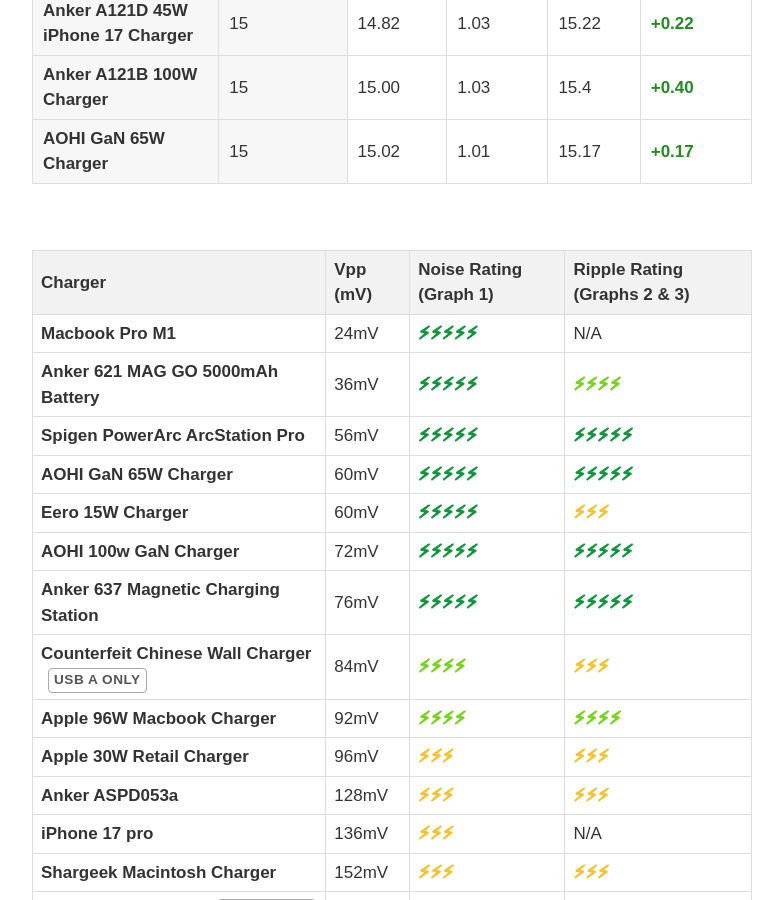
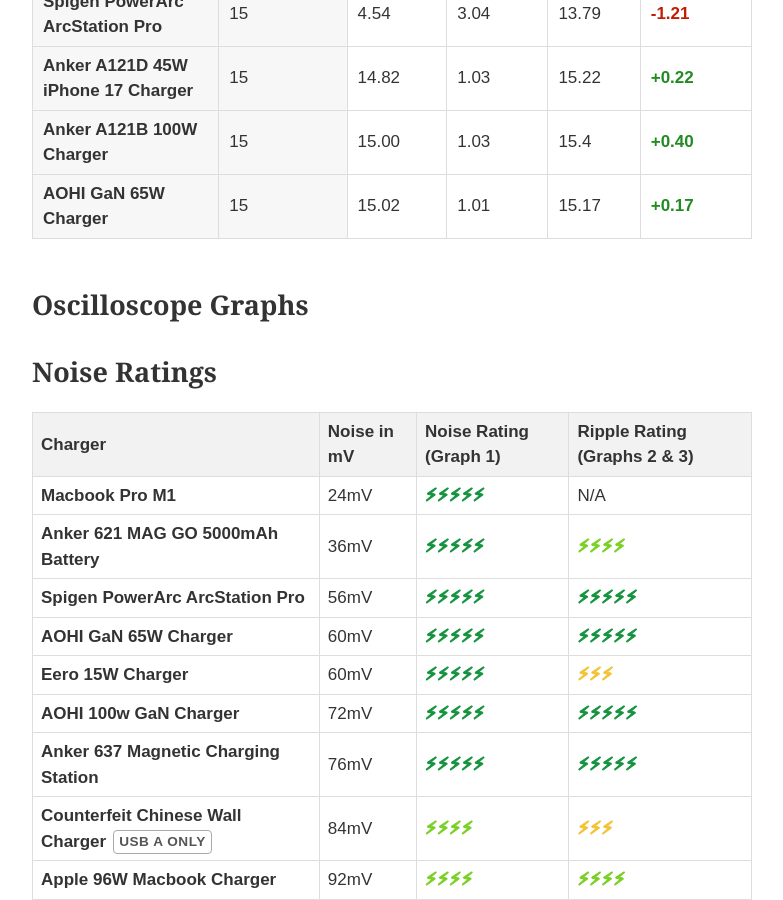
Before and after one commit to 0sps/sull1van.com, a Jekyll site: the page built from _posts/2026-01-19-a-dozen-chargers-in-the-lab.md, in a window 1280 px wide and 900 px high, scrolled down 3617 px. Shown: the whole window, without its empty margins (248-1031 px from the left). Built offline with Jekyll 4.4.1, drawn with Linux system fonts in a browser that asks for light colours; some of the changed text lies outside the part shown.

Commit message:
Update 2026-01-19-a-dozen-chargers-in-the-lab.md

```diff
--- a/_posts/2026-01-19-a-dozen-chargers-in-the-lab.md
+++ b/_posts/2026-01-19-a-dozen-chargers-in-the-lab.md
@@ -402,6 +404,9 @@
 </table>
 </div>
 
+
+## Oscilloscope Graphs
+
 <style>
   table {
     border-collapse: collapse;
@@ -440,12 +445,13 @@
   }
 </style>
 
+## Noise Ratings
 <div class="table-wrapper">
 <table>
   <thead>
     <tr>
       <th>Charger</th>
-      <th>Vpp (mV)</th>
+      <th>Noise in mV</th>
       <th>Noise Rating (Graph 1)</th>
       <th>Ripple Rating (Graphs 2 &amp; 3)</th>
     </tr>
```
Also changed, not shown: other parts of _posts/2026-01-19-a-dozen-chargers-in-the-lab.md (+2 -0 lines).
